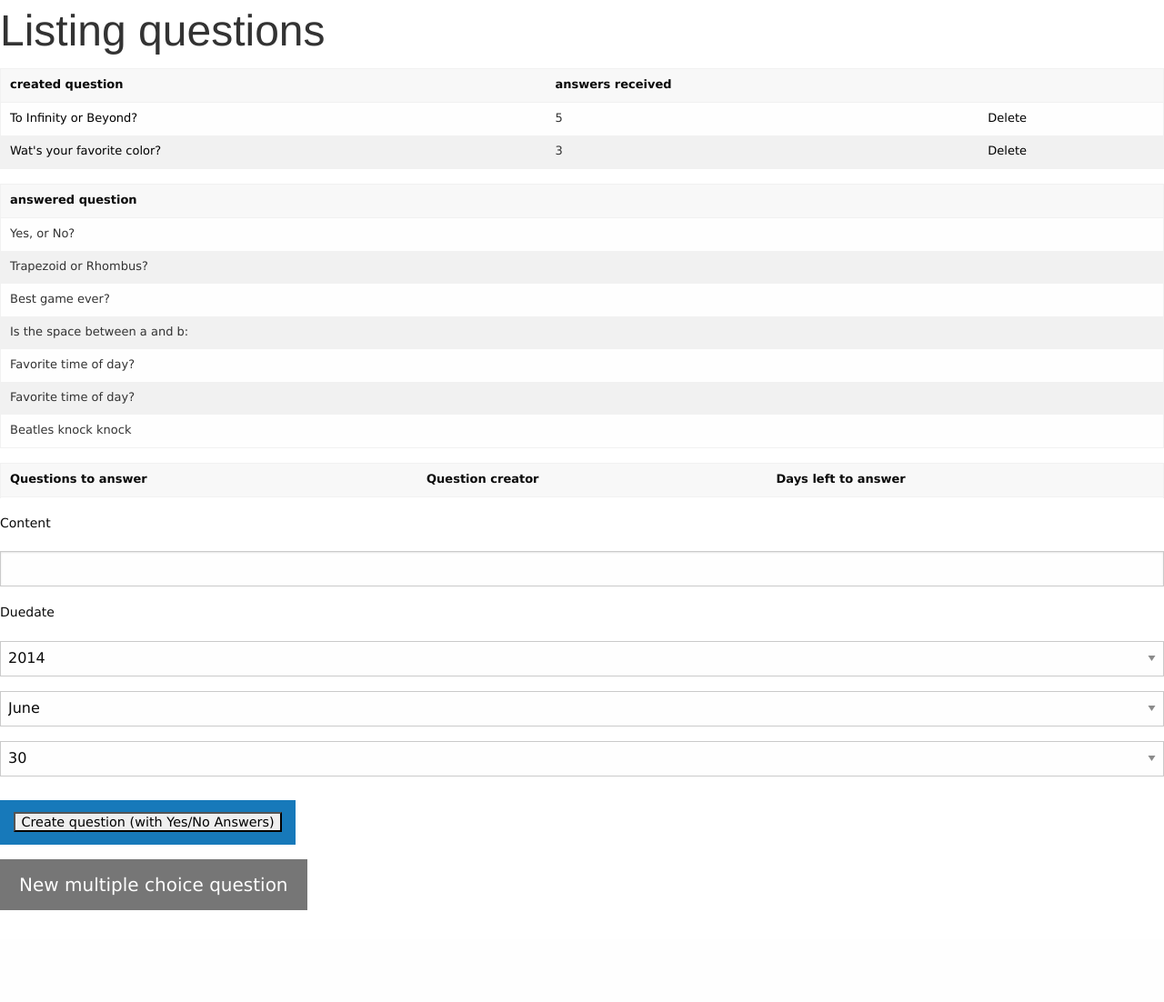
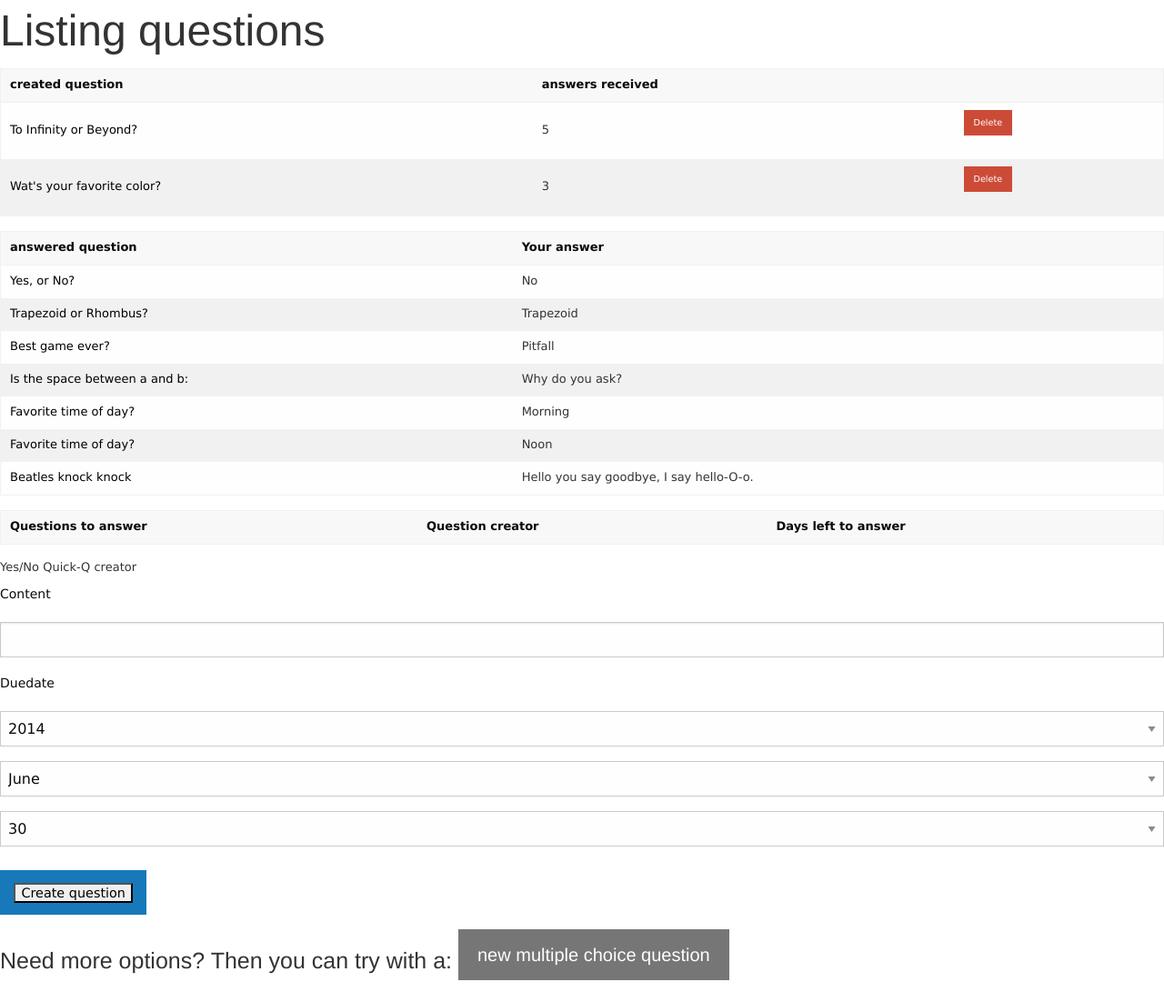
Before and after one commit to therufs/loopoll, a Rails app: page /questions in a window 1280 px wide. Shown: the part 102-1204 px from the top of the page at 91% size. Before the commit the page ends 1103 px from the top, so only its background shows below. Run offline with Rails 7, Linux system fonts and the light colour scheme; a user stored in the database is signed in; data comes from the database, SQL or seed files in the repository; lists and menus that the app fills with data are empty; style sheets or scripts are compiled from the project's sources; some libraries are stand-ins or nearby versions.

Commit message:
added styling for new question and question index

```diff
--- a/app/views/questions/_form.html.erb
+++ b/app/views/questions/_form.html.erb
@@ -12,28 +12,33 @@
       </div>
     <% end %>
 
-    <div class="field large-6 columns">
+    <div class="large-12 columns">
+      <fieldset>
+        <legend>Yes/No Quick-Q creator</legend>
+        <div class="field large-8 columns">
            <%= f.label :content %><br>
            <%= f.text_field :content %>
         </div>
 
-    <div class="field large-2 columns">
+        <div class="field large-4 columns">
            <%= f.label :duedate %><br>
            <%= f.date_select :duedate, default: Date.tomorrow  %>
         </div>
 
-    <div>
         <%= f.fields_for :answers do |ff| %>
             <%= ff.hidden_field :content, value: "Yes" %>
         <% end %>
-    </div>
 
         <%= f.fields_for :answers do |ff| %>
           <% ff.hidden_field :content, value: "No" %>
         <% end %>
 
-    <div class='button regular large-2 columns'>
-      <%= f.submit "Create question (with Yes/No Answers)"%>
+
+          <div class='button regular'>
+            <%= f.submit "Create question"%>
+          </div>
+
+      </fieldset>
     </div>
   <% end %>
 </div>
--- a/app/views/questions/index.html.erb
+++ b/app/views/questions/index.html.erb
@@ -29,7 +29,7 @@
               <tr>
                 <td><%= link_to question.content, question %></td>
                 <td><%= question.results.count %></td>
-                <td><%= link_to "Delete", question, method: :delete, data: { confirm: 'Are you sure you want to delete this question and its answers?' } %></td>
+                <td><%= link_to "Delete", question, method: :delete, class: "tiny button alert round", data: { confirm: 'Are you sure you want to delete this question and its answers?' } %></td>
               </tr>
             <% end %>
           </tbody>
@@ -41,14 +41,16 @@
         <table>
           <thead>
             <tr>
-              <th colspan="3">answered question</th>
+              <th>answered question</th>
+              <th>Your answer</th>
             </tr>
           </thead>
 
           <tbody>
             <% current_user.results.each do |result| %>
               <tr>
-                <td><%= result.answer.question.content %></td>
+                <td><%= link_to result.answer.question.content, result.answer.question %></td>
+                <td><%= result.answer.content %></td>
             <% end %>
           </tbody>
         </table>
@@ -77,10 +79,10 @@
         </table>
       </div>
 
-      <p>
       <%= render 'form' %>
-
-      <%= link_to 'New multiple choice question', new_question_path, class: "button secondary columns-2 large" %>
-    </p>
+      <h4>
+      Need more options? Then you can try with a:
+      <%= link_to 'new multiple choice question', new_question_path, class: "button secondary columns-2 large" %>
+    </h4>
   </div>
 </div>
```
Also changed, not shown: 1 other file. Lines whose indentation alone changed are shown as unchanged.
